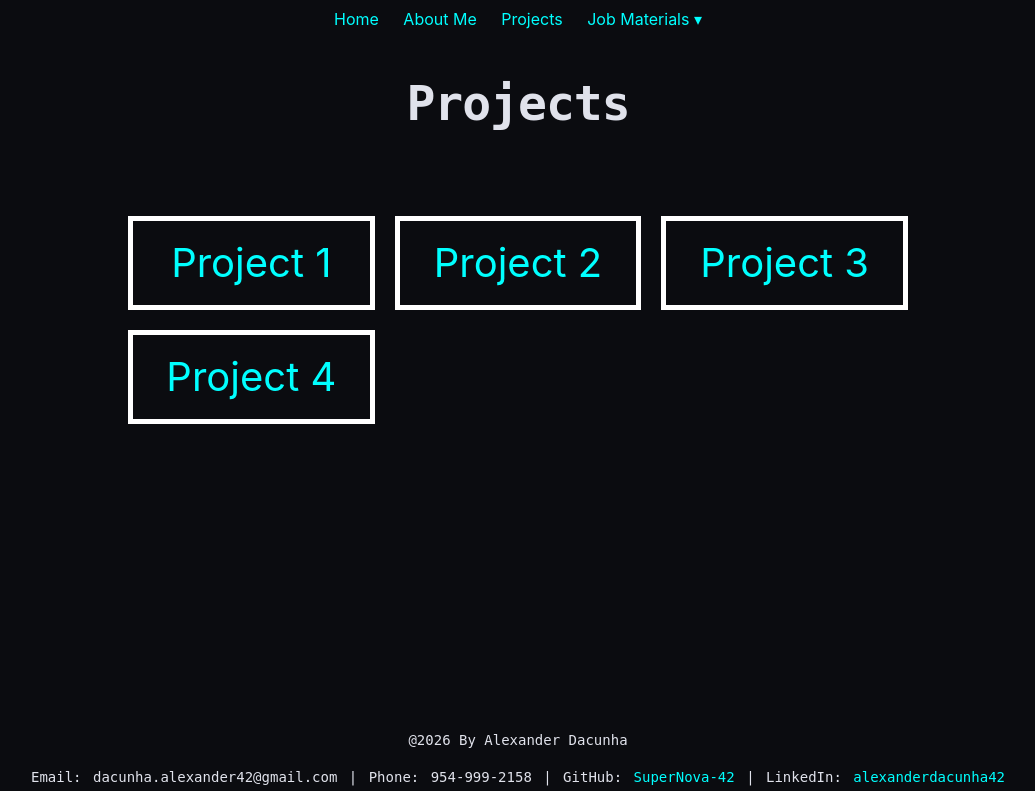
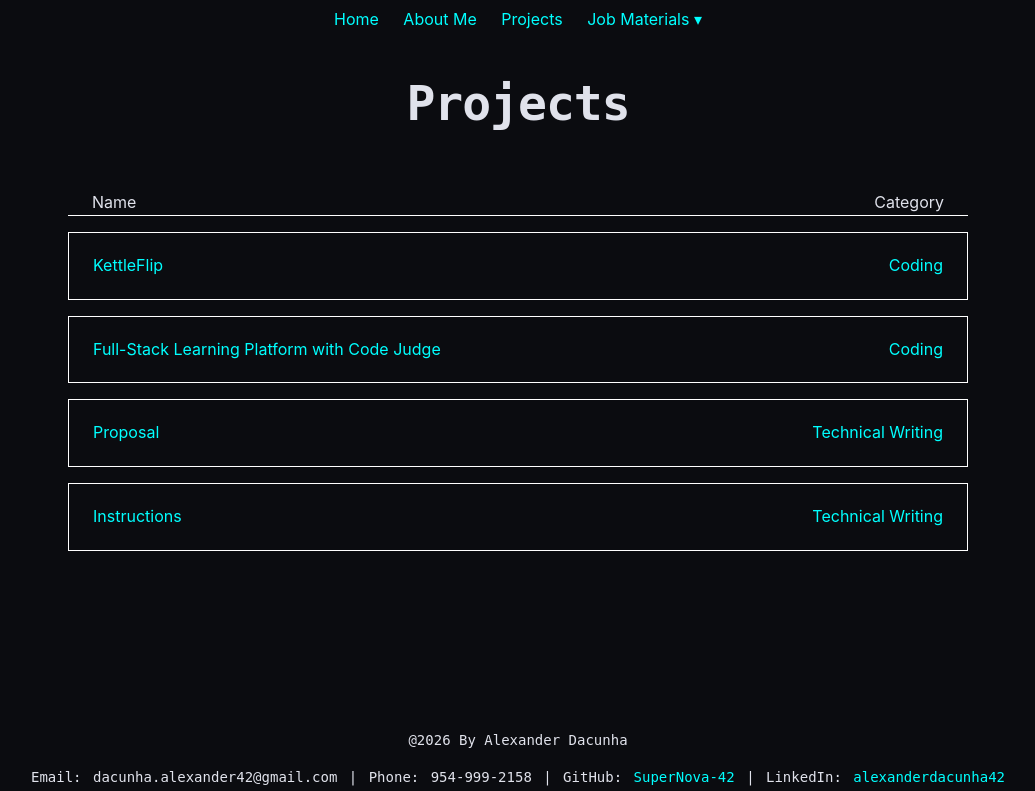
Before and after one commit to SuperNova-42/Personal-Website, a Flask app: page /projects in a window 1280 px wide. Shown: the top 791 px of the page, without its empty margins (122-1157 px from the left). Run offline with Flask 3, Linux system fonts and the light colour scheme.

Commit message:
Finished up the Cover-Letter revisions and the Instruction revisions. For the Projects, created dynamic URLs for each project to make it modular and made a project_details base html file for those URLs.

```diff
--- a/app.py
+++ b/app.py
@@ -1,6 +1,44 @@
 from flask import Flask, request, render_template
 
 app = Flask(__name__, template_folder='templates')
+
+PROJECTS = {
+    "kettleflip": {
+        "name": "KettleFlip",
+        "category": "Coding",
+        "tech": "Python, Requests, REST API",
+        "summary": "A Python application that communicates with Hypixel's REST API to retrieve and analyze SkyBlock item market data.",
+        "details": [
+            "Implemented logic to identify potentially profitable item flips by comparing current market prices against expected values.",
+            "Parsed JSON API responses and calculated potential profit to present market opportunities to users."
+        ],
+        "link": "https://github.com/SuperNova-42/KettleFlip"
+    },
+    "code-judge": {
+        "name": "Full-Stack Learning Platform with Code Judge",
+        "category": "Coding",
+        "tech": "Python, Flask, SQLAlchemy, HTML/CSS",
+        "summary": "A full-stack learning platform for classroom programming practice with automated code evaluation and structured feedback.",
+        "details": [
+            "Implemented a backend evaluation process to execute user submissions against predefined test cases.",
+            "Designed a relational database using SQLAlchemy to manage users, classrooms, coding problems, and submissions.",
+            "Implemented role-based access control and secure session-based authentication using password hashing."
+        ],
+        "link": "https://github.com/SuperNova-42/Code-Judge"
+    },
+    "Proposal": {
+        "name": "Proposal",
+        "category": "Technical Writing",
+        "summary": "Here goes the summary",
+        "embed_pdf": "docs/Proposal.pdf"
+    },
+    "Instructions" : {
+        "name": "Instructions",
+        "category": "Technical Writing",
+        "summary": "Here goes the summary",
+        "embed_pdf": "docs/GitHub_Instructions.pdf"
+    }
+}
 
 @app.route('/')
 def home():
@@ -12,7 +50,12 @@ def about():
 
 @app.route('/projects')
 def projects():
-    return render_template("projects.html")
+    return render_template("projects.html", projects = PROJECTS)
+
+@app.route('/projects/<project>')
+def project_details(project):
+    project = PROJECTS.get(project)
+    return render_template("project_details.html", project = project)
 
 @app.route('/resume')
 def resume():
--- a/static/css/styles.css
+++ b/static/css/styles.css
@@ -85,18 +85,35 @@ a {
 }
 
 .link-grid {
-    font-size: 40px;
-    text-align: center;
-    width: 800px;
-    display: grid;
-    grid-template-columns: repeat(auto-fit, minmax(min(100%, 250px), 1fr));
+    width: 90%;
+    max-width: 900px;
+    margin: 1rem auto 3rem auto;
+    display: flex;
+    flex-direction: column;
+    gap: 1rem;
+}
+
+.project-list-header {
+    display: flex;
+    justify-content: space-between;
+    padding: 0 1.5rem;
+    border-bottom: 1px solid white;
+}
+
+.project-category {
+    white-space: nowrap;
 }
 
 a.link-container {
-    padding: 10px;
-    text-align: center;
-    border: 5px solid white;
-    margin: 10px;
+    display: flex;
+    justify-content: space-between;
+    gap: 1rem;
+    padding: 1.25rem 1.5rem;
+    border: 1px solid white;
+}
+
+a.link-container:hover {
+    background-color: lightslategray;
 }
 
 .dropdown {
--- a/templates/projects.html
+++ b/templates/projects.html
@@ -7,14 +7,18 @@ Projects | Flask Navigation
 {% block content %}
 <h1>Projects</h1>
 
-<p>
-    <div class="link-grid">
-        <a class="link-container">Project 1</a>
-        <a class="link-container">Project 2</a>
-        <a class="link-container">Project 3</a>
-        <a class="link-container">Project 4</a>
+<div class="link-grid">
+    <div class="project-list-header">
+        <span>Name</span>
+        <span>Category</span>
     </div>
+    {% for key, project in projects.items() %}
+        <a href="{{ url_for('project_details', project=key) }}" class="link-container">
+            <span class="project-title">{{ project.name }} </span>
+            <span class="project-title">{{project.category}} </span>
+        </a>
+    {% endfor %}
+</div>
 
-</p>
 
 {% endblock %}
```
Also changed, not shown: other parts of static/css/styles.css (+55 -0 lines), templates/cover-letter.html (+57 -0 lines), templates/project_details.html (added, +58 -0 lines), 1 other file.
